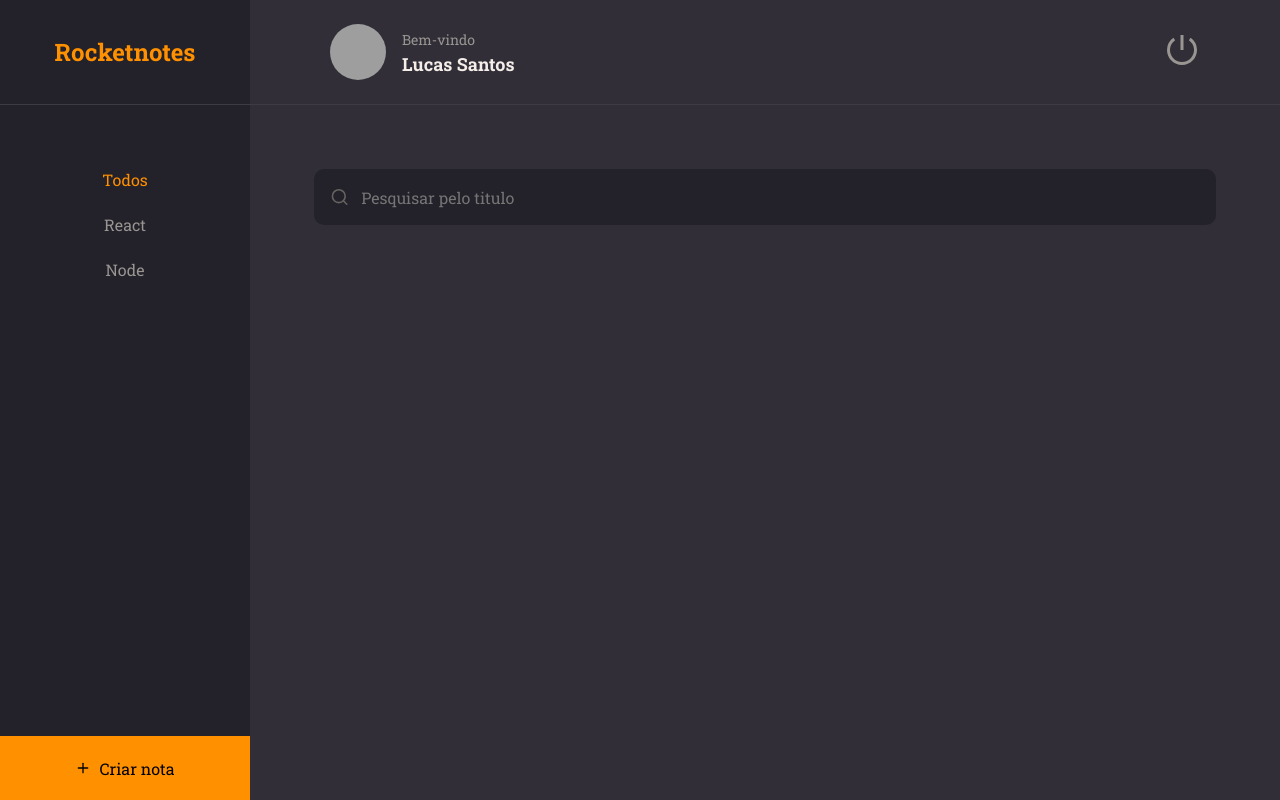
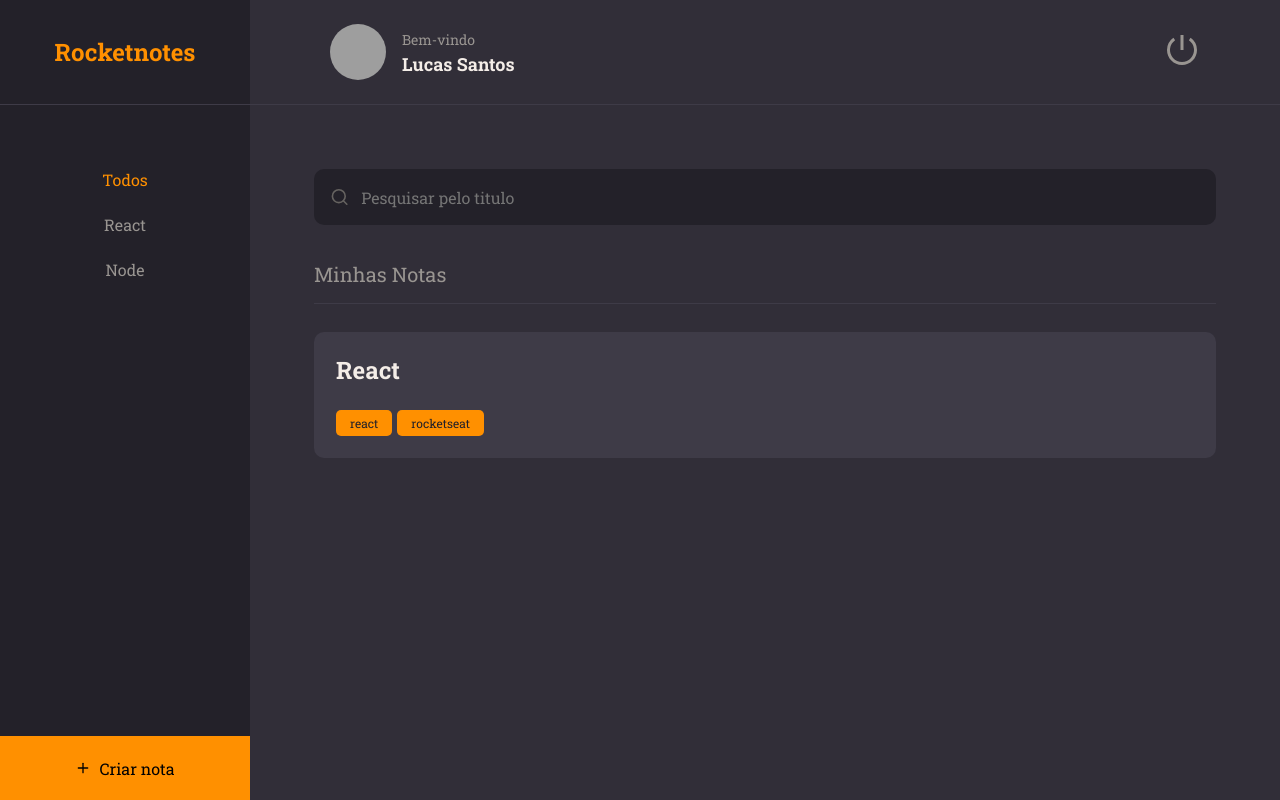
Before and after one commit to Dxm42/rocketnotes, a React (Vite) app: page / in a window 1280 px wide. Built offline with nearby package versions, Linux system fonts and the light colour scheme; grey boxes are pictures that could not be loaded.

Commit message:
:sparkles: feat: Created component Note

```diff
--- /dev/null
+++ b/src/components/Note/index.jsx
@@ -0,0 +1,20 @@
+import { Container } from './styles';
+import { Tag } from '../Tag';
+
+export function Note({data, ...rest}){
+    return(
+        <Container {...rest}>
+            <h1>{data.title}</h1>
+
+            {
+                data.tags &&
+                <footer>
+                    {
+                        data.tags.map(tag => <Tag key={tag.id}  title={tag.name} />
+                        )
+                    }
+                </footer>
+            }
+        </Container>
+    )
+}
--- /dev/null
+++ b/src/components/Note/styles.js
@@ -0,0 +1,27 @@
+import styled from "styled-components";
+
+export const Container = styled.button`
+    width: 100%;
+    background-color: ${({theme})=> theme.COLORS.BACKGROUND_700};
+
+
+    border: none;
+    border-radius: 10px;
+
+    padding: 22px;
+    margin-bottom: 16px;
+
+    > h1 {
+        flex: 1;
+        text-align: left;
+        font-weight: 700;
+        font-size: 24px;
+        color: ${({theme})=> theme.COLORS.WHITE};
+    }
+
+    > footer {
+        width: 100%;
+        display: flex;
+        margin-top: 24px;
+    }
+`;
--- a/src/components/Tag/index.jsx
+++ b/src/components/Tag/index.jsx
@@ -1,9 +1,9 @@
 import { Container } from "./styles";
 
-export function Tag({title}){
+export function Tag({title, ...rest}){
 
     return (
-        <Container>
+        <Container {...rest}>
             {title}
         </Container>
     );
--- a/src/pages/Home/index.jsx
+++ b/src/pages/Home/index.jsx
@@ -2,6 +2,8 @@
 import { Container, Brand, Menu, Search, Content, NewNote } from  './styles'
 import { Header }  from '../../components/Header';
 import { Input }  from '../../components/Input';
+import { Section } from '../../components/Section'
+import { Note } from '../../components/Note'
 
 
 import { ButtonText }  from '../../components/ButtonText';
@@ -23,8 +25,17 @@
             <Search>
                 <Input placeholder="Pesquisar pelo titulo" icon={FiSearch} />
             </Search>
-
             <Content>
+                <Section title="Minhas Notas">
+                    <Note data={{
+                        title: 'React',
+                        tags: [
+                            {id: '1', name: 'react'},
+                            {id: '2', name: 'rocketseat'}
+                        ]
+                    }}
+                        />
+                </Section>
 
             </Content>
 
--- a/src/pages/Home/styles.js
+++ b/src/pages/Home/styles.js
@@ -62,6 +62,9 @@
 
 export const Content = styled.div`
     grid-area: content;
+    padding: 0 64px;
+
+    overflow-y: auto;
 
 `;
 
```
